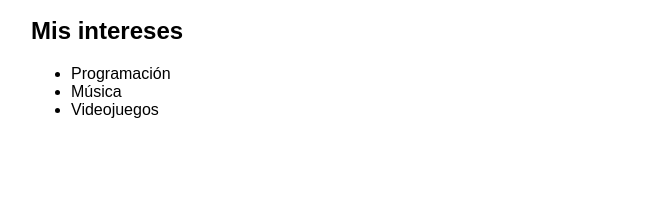
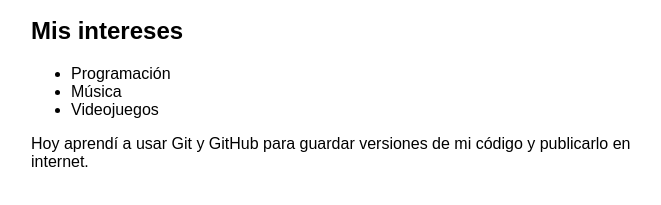
Before and after one commit to dm1737828-cloud/mi-primera-git, a plain HTML site: page index.html in a window 1280 px wide. Shown: the part 119-324 px from the top of the page, without its empty margins (309-970 px from the left). Drawn offline with Linux system fonts and the light colour scheme.

Commit message:
Agrega reflexión sobre lo aprendido

```diff
--- a/index.html
+++ b/index.html
@@ -19,4 +19,5 @@ h1 { color: #F05032; }
 <li>Videojuegos</li>
 </ul>
 </body>
+<p>Hoy aprendí a usar Git y GitHub para guardar versiones de mi código y publicarlo en internet.</p>
 </html>
```
